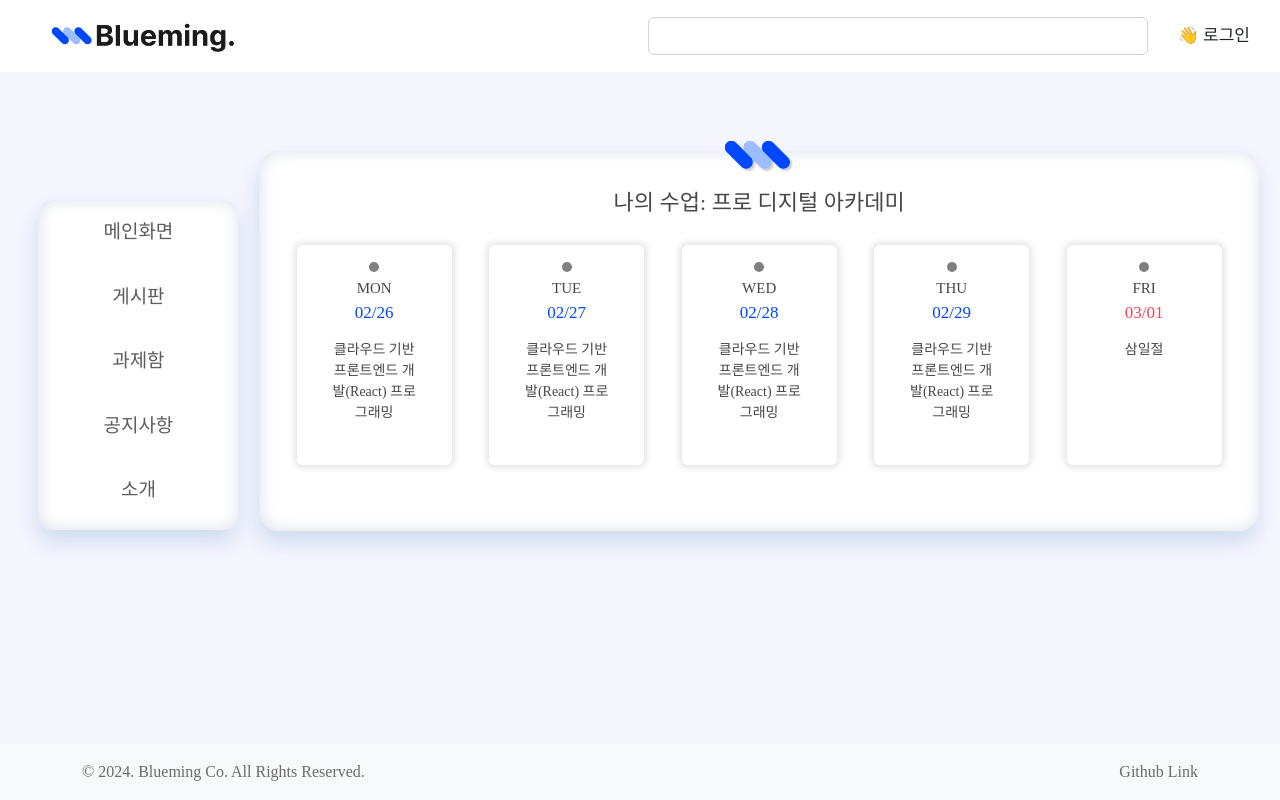
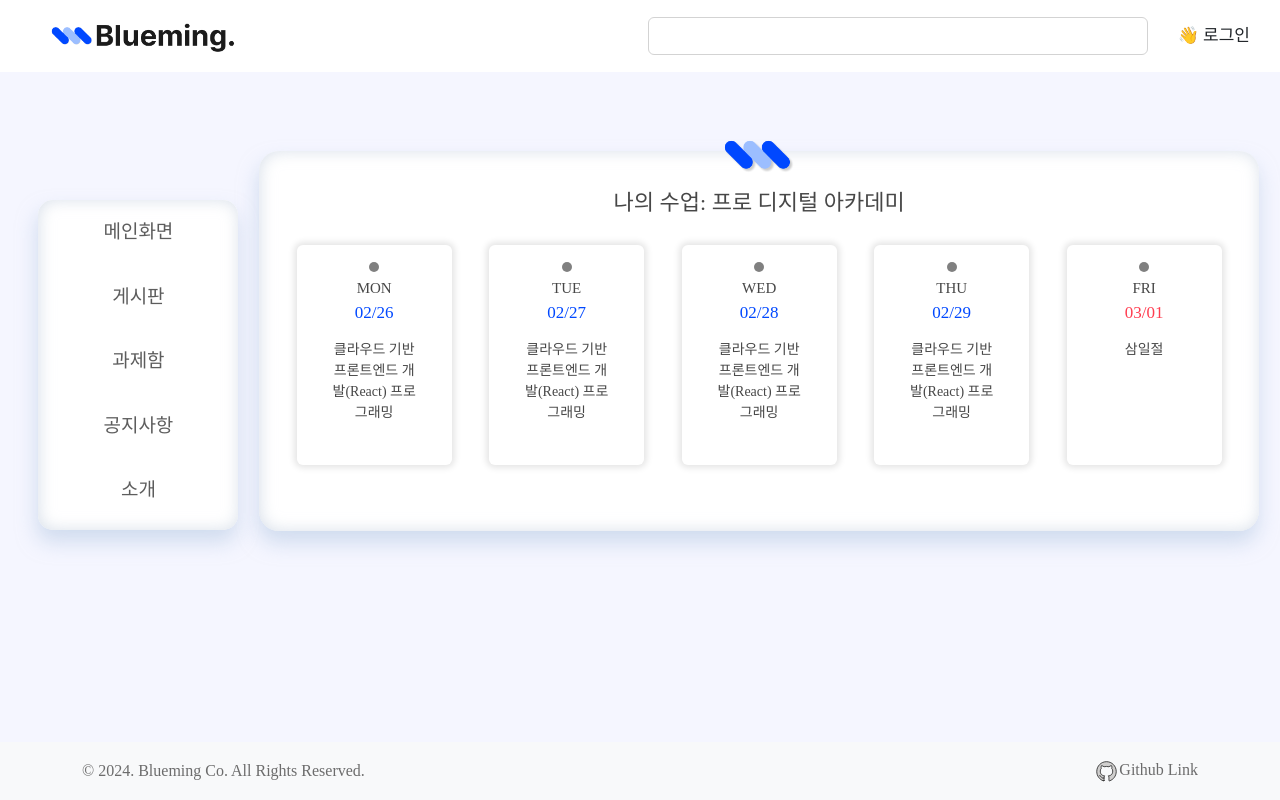
Before and after one commit to seohee99/Blueming, a React (Vite) app in the folder frontend/: page /main in a window 1280 px wide. Built offline with nearby package versions, Linux system fonts and the light colour scheme; no server answers.

Commit message:
Feat: 깃헙 이미지 추가

```diff
--- a/frontend/src/components/Footer.jsx
+++ b/frontend/src/components/Footer.jsx
@@ -2,6 +2,7 @@
 import React from "react";
 import { Container, Navbar } from "react-bootstrap";
 import "./Footer.css";
+import github from "/github.svg"
 
 const Footer = () => {
   return (
@@ -12,6 +13,7 @@ const Footer = () => {
         </Navbar.Text>
         <Navbar.Text className="footer-github-text">
           <a href="https://github.com/Blueming-PDA/Blueming" target="_blank">
+            <img className="github-img" src={github} width="25" alt="github icon" />
             Github Link
           </a>
         </Navbar.Text>
```
Also changed, not shown: frontend/public/github.svg (added).
